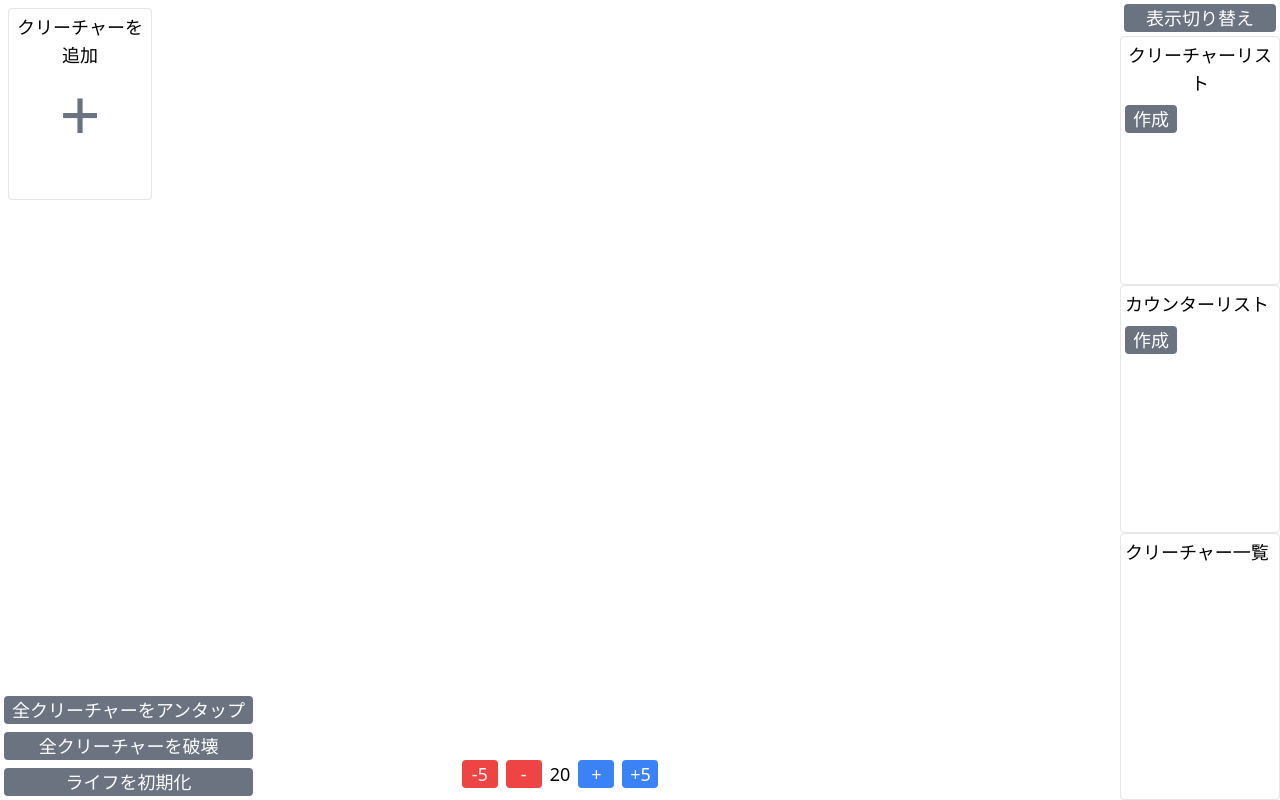
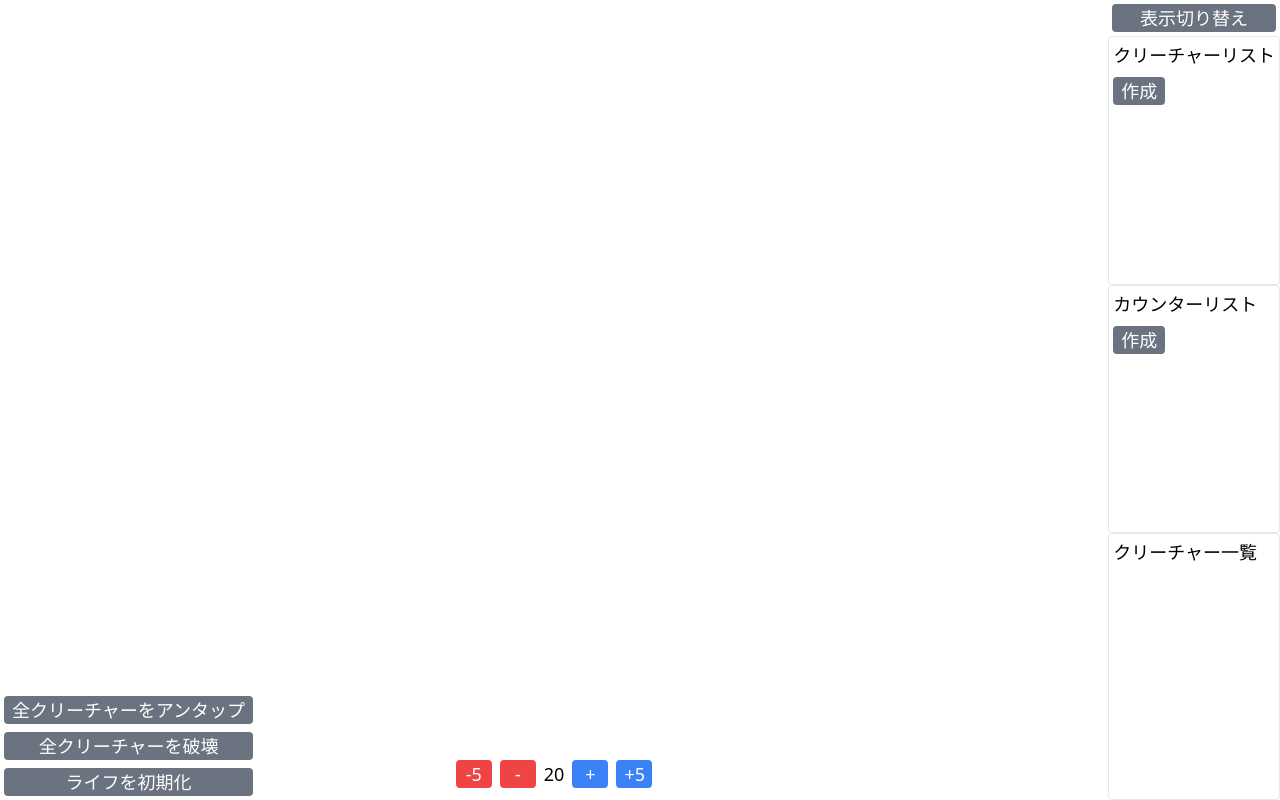
Before and after one commit to 30pancake/life_counter, a Nuxt app: page / in a window 1280 px wide. Built offline with nearby package versions, Linux system fonts and the light colour scheme.

Commit message:
クリーチャーの追加をドラッグアンドドロップではなくボタンから行うように変更（タブレットでのタッチ操作に対応できなかったため）

```diff
--- a/components/classes/global.ts
+++ b/components/classes/global.ts
@@ -1,3 +1,7 @@
+import Creature from '@/components/classes/creature.ts';
+import WithStatusCreature from '@/components/classes/with_status_creature.ts';
+import CreatureStatus from '@/components/classes/creature_status.ts';
+
 export default class Global {
   static readonly DRAG_TEXT_DATA_KEY:string = "drag_data_text";
 
@@ -92,4 +96,30 @@ export default class Global {
       throw Error();
     }
   }
+
+  static makeRegisterCreature(creature: Creature, placeId: number): WithStatusCreature {
+    let status = this.makeStatus(placeId);
+    return WithStatusCreature.create(creature, status);
+  }
+
+  static getRegisterPlaceId(creatures: WithStatusCreature[], makeCreature: Creature): number {
+    if (creatures.length == 0) {
+      return 1;
+    } else {
+      let candidate = creatures.filter(x => x.status.counters.length == 0)
+        .find(x => makeCreature.equals(x));
+      if (candidate != undefined) {
+          return candidate.status.placeId;
+      }
+      else {
+          return Math.max(...creatures.map(x => x.status.placeId)) + 1;
+      }
+    }
+  }
+
+  static makeStatus(id: number): CreatureStatus {
+    let status = new CreatureStatus();
+    status.placeId = id;
+    return status;
+  }
 }
--- a/components/creatures_source_view.vue
+++ b/components/creatures_source_view.vue
@@ -3,6 +3,9 @@
     <tbody>
       <tr v-for="creature in creatureList" draggable="true" @dragstart="creatureDragStartHandler($event, creature)">
         <td>{{ creature.name + " " + creature.getPowerToughnessText() }}</td>
+        <td>
+          <button class="gray-button" @click="requireMakeCreature(creature)">追加</button>
+        </td>
         <td>
           <button class="gray-button" @click="deleteCreature(creature)">削除</button>
         </td>
@@ -65,6 +68,9 @@
       creatureDragStartHandler(event: DragEvent, creature: Creature) {
         Global.setObjectDataToDragEvent(event, creature);
       },
+      requireMakeCreature(creature: Creature): void {
+        this.$emit('makeCreatureRequired', creature);
+      },
       appendCreature(creature: Creature): void {
         this.creatureList.push(creature);
       },
--- a/components/creatures_unit_list_view.vue
+++ b/components/creatures_unit_list_view.vue
@@ -1,13 +1,5 @@
 <template>
   <div class="flex flex-row flex-wrap">
-    <div class="m-2 w-36 h-48 border rounded" @drop="dropHandler($event)" @dragover.prevent>
-      <div class="flex justify-center">
-        <label>クリーチャーを追加</label>
-      </div>
-      <div class="flex justify-center">
-        <label class="text-7xl text-gray-500">+</label>
-      </div>
-    </div>
     <div class="m-2 border rounded" v-for="placeId in getPlaceIdList">
       <CreaturesUnitView class="w-36 h-48" :id=placeId :creatureList="creatureList" />
     </div>
@@ -16,7 +8,6 @@
 
 <script lang="ts">
   import Creature from '@/components/classes/creature.ts';
-  import CreatureStatus from '@/components/classes/creature_status.ts';
   import WithStatusCreature from '@/components/classes/with_status_creature.ts';
   import Global from '@/components/classes/global.ts';
 
@@ -49,32 +40,9 @@
         },
         pushCreatureByDragEvent(event: DragEvent): void {
             let creature = Global.getObjectDataFromDragEvent<Creature>(event, Creature.parseJson);
-            let plateId = this.getRegisterPlaceId(this.creatureList, creature);
-            let registerCreature = this.makeRegisterCreature(creature, plateId);
+            let plateId = Global.getRegisterPlaceId(this.creatureList, creature);
+            let registerCreature = Global.makeRegisterCreature(creature, plateId);
             this.creatureList.push(registerCreature);
-        },
-        makeStatus(id: number): CreatureStatus {
-            let status = new CreatureStatus();
-            status.placeId = id;
-            return status;
-        },
-        makeRegisterCreature(creature: Creature, placeId: number): WithStatusCreature {
-            let status = this.makeStatus(placeId);
-            return WithStatusCreature.create(creature, status);
-        },
-        getRegisterPlaceId(creatures: WithStatusCreature[], makeCreature: Creature): number {
-          if (creatures.length == 0) {
-            return 1;
-          } else {
-            let candidate = creatures.filter(x => x.status.counters.length == 0)
-              .find(x => makeCreature.equals(x));
-            if (candidate != undefined) {
-                return candidate.status.placeId;
-            }
-            else {
-                return Math.max(...creatures.map(x => x.status.placeId)) + 1;
-            }
-          }
         },
         assignNewIdToCreature(event: DragEvent): void {
           let newId = Math.max(...this.creatureList.map(x => x.status.placeId)) + 1;
--- a/components/new_counter_view.vue
+++ b/components/new_counter_view.vue
@@ -45,7 +45,8 @@
         this.$emit('end');
       },
       getCounter(): Counter {
-        return this.counter;
+        //this.creatureをそのまま返すと、パワーとタフネスがstringになっている場合があるので作成しなおす
+        return Counter.create(this.counter.name, Number(this.counter.powerBonus), Number(this.counter.toughnessBonus))
       },
     }
   }
--- a/components/new_creature_view.vue
+++ b/components/new_creature_view.vue
@@ -49,7 +49,8 @@
         this.$emit('end');
       },
       getCreature(): Creature {
-        return this.creature;
+        //this.creatureをそのまま返すと、パワーとタフネスがstringになっている場合があるので作成しなおす
+        return Creature.create(this.creature.name, Number(this.creature.power), Number(this.creature.toughness), this.creature.ability);
       }
     }
   }
--- a/pages/index.vue
+++ b/pages/index.vue
@@ -8,12 +8,12 @@
         <playerInfoView ref="own_life_counter" :cookie-key="cookieKey.LIFE"/>
       </div>
     </div>
-    <div class="flex flex-col flex-none w-40">
+    <div class="flex flex-col flex-none">
       <button class="gray-button" @click="hideSource = !hideSource">表示切り替え</button>
       <div class="flex-grow" v-if="!hideSource">
         <div class="h-1/2 overflow-auto border rounded">
           <label>クリーチャーリスト</label>
-          <creaturesSourceView :cookie-key="cookieKey.CREATURE_SOURCE"/>
+          <creaturesSourceView :cookie-key="cookieKey.CREATURE_SOURCE" @makeCreatureRequired="appendCreatureToCreaturesUnitList"/>
         </div>
         <div class="h-1/2 overflow-auto border rounded">
           <label>カウンターリスト</label>
@@ -29,7 +29,7 @@
       </div>
     </div>
     <div class="fixed flex flex-col left-0 bottom-0">
-      <button class="gray-button" @click="UntapAll">全クリーチャーをアンタップ</button>
+      <button class="gray-button" @click="untapAll">全クリーチャーをアンタップ</button>
       <button class="gray-button" @click="destloyAllCreatures">全クリーチャーを破壊</button>
       <button class="gray-button" @click="initializeLife">ライフを初期化</button>
     </div>
@@ -40,6 +40,7 @@
   import WithStatusCreature from '@/components/classes/with_status_creature.ts';
   import CookieKey from '@/components/classes/cookie_key.ts';
   import Global from '@/components/classes/global.ts';
+  import Creature from '@/components/classes/creature.ts';
 
   interface LifeCounterInfo {
     initialLifeValue: number
@@ -88,11 +89,16 @@
           this.creatureList.splice(0);
         }
       },
-      UntapAll(): void {
+      untapAll(): void {
         this.creatureList.forEach(c => {
           c.status.tap = false;
         });
       },
+      appendCreatureToCreaturesUnitList(creature: Creature): void {
+        let plateId = Global.getRegisterPlaceId(this.creatureList, creature);
+        let registerCreature = Global.makeRegisterCreature(creature, plateId);
+        this.creatureList.push(registerCreature);
+      },
     },
   }
 </script>
```
